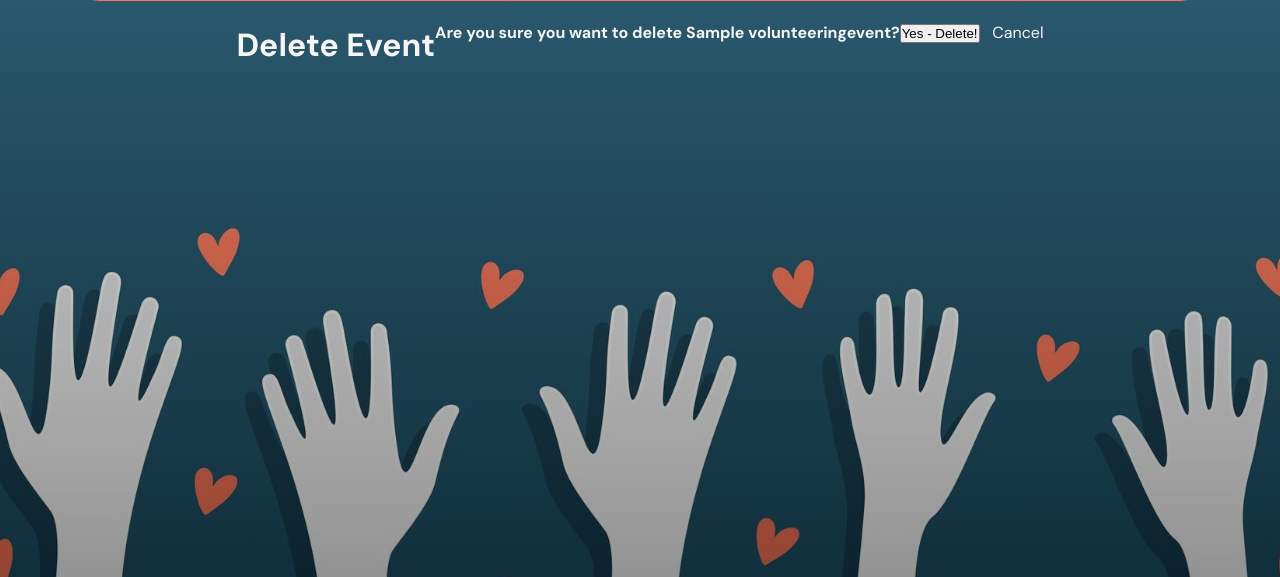
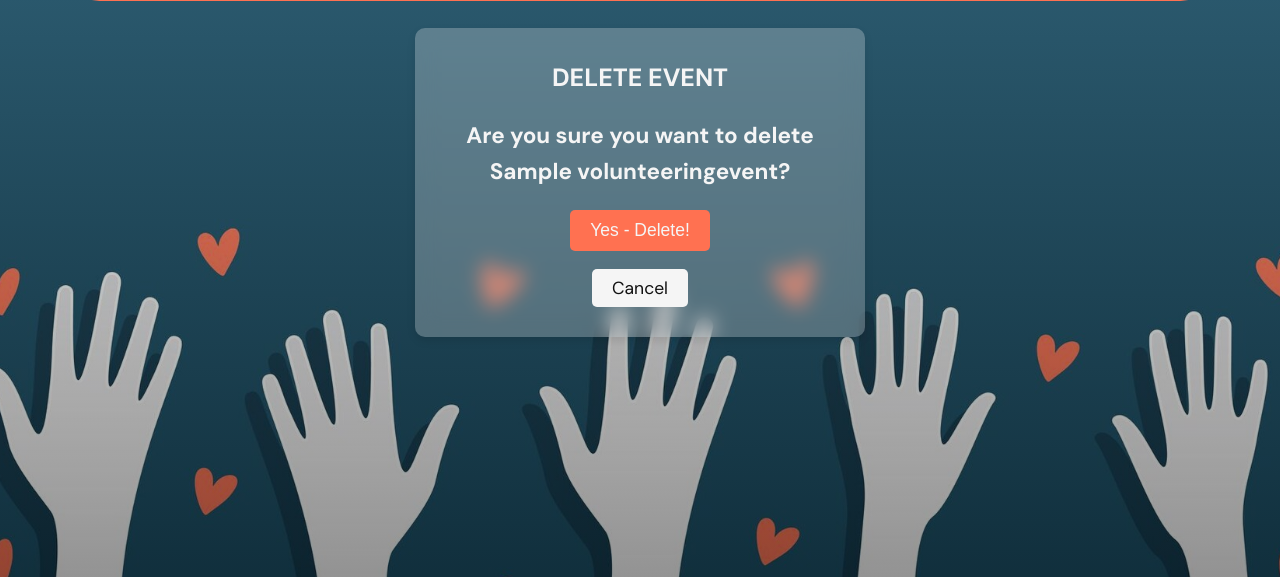
Before and after one commit to zala-dev/project, a Django app: page /events/1/delete/ in a window 1280 px wide. Shown: the part 92-669 px from the top of the page. Run offline with Django 5.2, Linux system fonts and the light colour scheme; a user stored in the database is signed in; tables that the repository leaves empty hold one stand-in row (values such as "Sample post").

Commit message:
style complete for delete event page

```diff
--- a/main_app/static/css/style.css
+++ b/main_app/static/css/style.css
@@ -147,10 +147,11 @@ ul {
   align-items: flex-start;
 }
 
-/* user registration: log in & sign up page */
+/* user registration: log in, sign up page and delete event */
 
 .login,
-.sign-up {
+.sign-up,
+.delete-event {
   margin-top: 1vh;
   display: flex;
   flex-direction: column;
@@ -168,14 +169,21 @@ ul {
 }
 
 .login h1,
-.sign-up h1 {
+.sign-up h1,
+.delete-event h1 {
   font-size: 2.5rem;
   margin-bottom: 2rem;
   text-transform: uppercase;
 }
 
+.delete-event h4 {
+  font-size: 2.25rem;
+  text-align: center;
+}
+
 .login form,
-.sign-up form {
+.sign-up form,
+.delete-event form {
   display: flex;
   flex-direction: column;
   align-items: center;
@@ -214,7 +222,8 @@ ul {
 }
 
 .login form .btn,
-.sign-up form .btn {
+.sign-up form .btn,
+.delete-event form .btn {
   margin: 2rem 0;
   padding: 1rem 2rem;
   font-size: 1.75rem;
@@ -224,6 +233,13 @@ ul {
   border-radius: 0.5rem;
   cursor: pointer;
   transition: 0.3s ease;
+}
+
+.delete-event .btn.btn-cancel {
+  background: var(--color-white);
+  color: var(--color-dark);
+  padding: 0.5rem 2rem;
+  margin-top: -0.25rem;
 }
 
 .login form .btn:hover,
--- a/main_app/templates/event_confirm_delete.html
+++ b/main_app/templates/event_confirm_delete.html
@@ -1,14 +1,17 @@
 {% extends 'base.html' %} {% block content %}
+<div class="delete-event">
+
   <h1>Delete Event</h1>
-
   <h4>
     Are you sure you want to delete
-  <span class="teal-text">{{ object.title }}</span>?
+    <span>
+      {{ object.title }}</span>?
   </h4>
 
   <form action="" method="POST">
     {% csrf_token %}
-  <input type="submit" value="Yes - Delete!" class="btn" />
-  <a href="{% url 'event_detail' object.id %}">&nbsp;&nbsp;Cancel</a>
+    <input type="submit" value="Yes - Delete!" class="btn btn-delete" />
+    <a class="btn btn-cancel" href="{% url 'event_detail' object.id %}">Cancel</a>
   </form>
+</div>
 {% endblock %}
```
Lines whose indentation alone changed are shown as unchanged.
